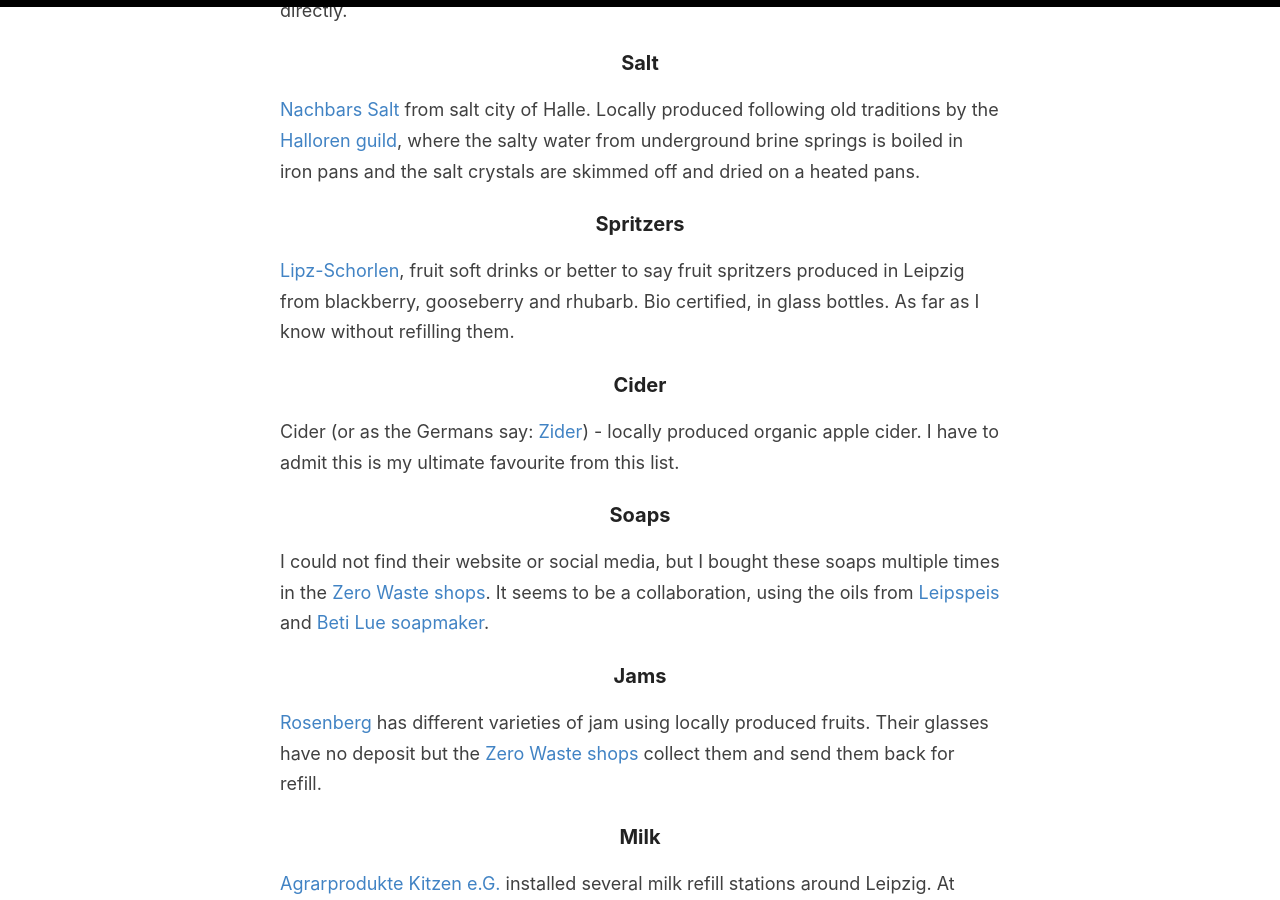
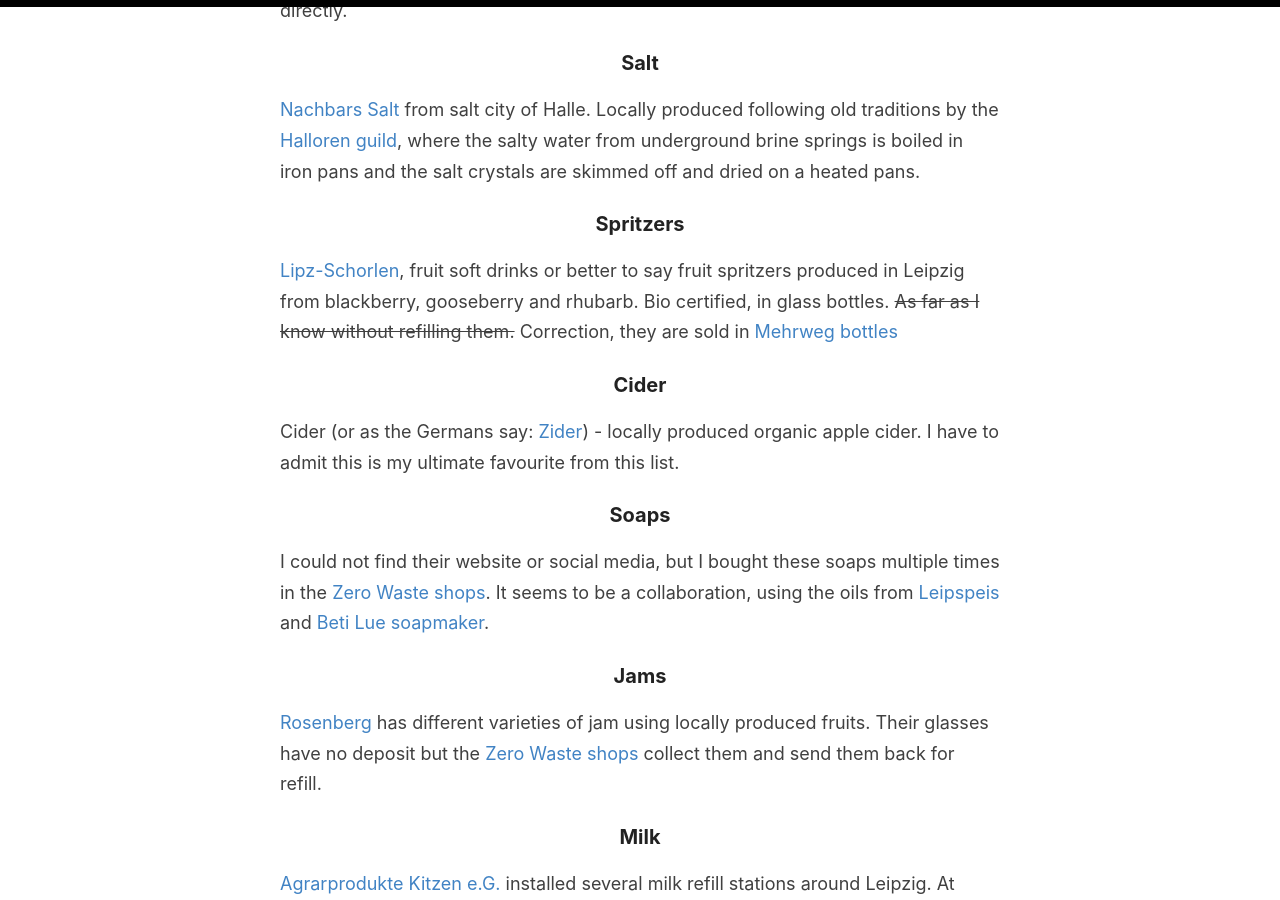
Before and after one commit to CeliaSomlai/zerowastelivinginleipzig, a Jekyll site: the page built from en/_posts/2020-11-20-products-of-leipzig.md, in a window 1280 px wide and 900 px high, scrolled down 1200 px. Built offline with Jekyll 4.4.1, drawn with Linux system fonts in a browser that asks for light colours.

Commit message:
correction

```diff
--- a/en/_posts/2020-11-20-products-of-leipzig.md
+++ b/en/_posts/2020-11-20-products-of-leipzig.md
@@ -31,7 +31,7 @@
 
 ### Spritzers
 
-[Lipz-Schorlen](https://www.egenberger-lebensmittel.de/unser-sortiment/), fruit soft drinks or better to say fruit spritzers produced in Leipzig from blackberry, gooseberry and rhubarb. Bio certified, in glass bottles. As far as I know without refilling them.
+[Lipz-Schorlen](https://www.egenberger-lebensmittel.de/unser-sortiment/), fruit soft drinks or better to say fruit spritzers produced in Leipzig from blackberry, gooseberry and rhubarb. Bio certified, in glass bottles. ~~As far as I know without refilling them.~~  Correction, they are sold in [Mehrweg bottles](https://zerowastelivinginleipzig.de/en/einweg-vs-mehrweg/)
 
 ### Cider
 
```
